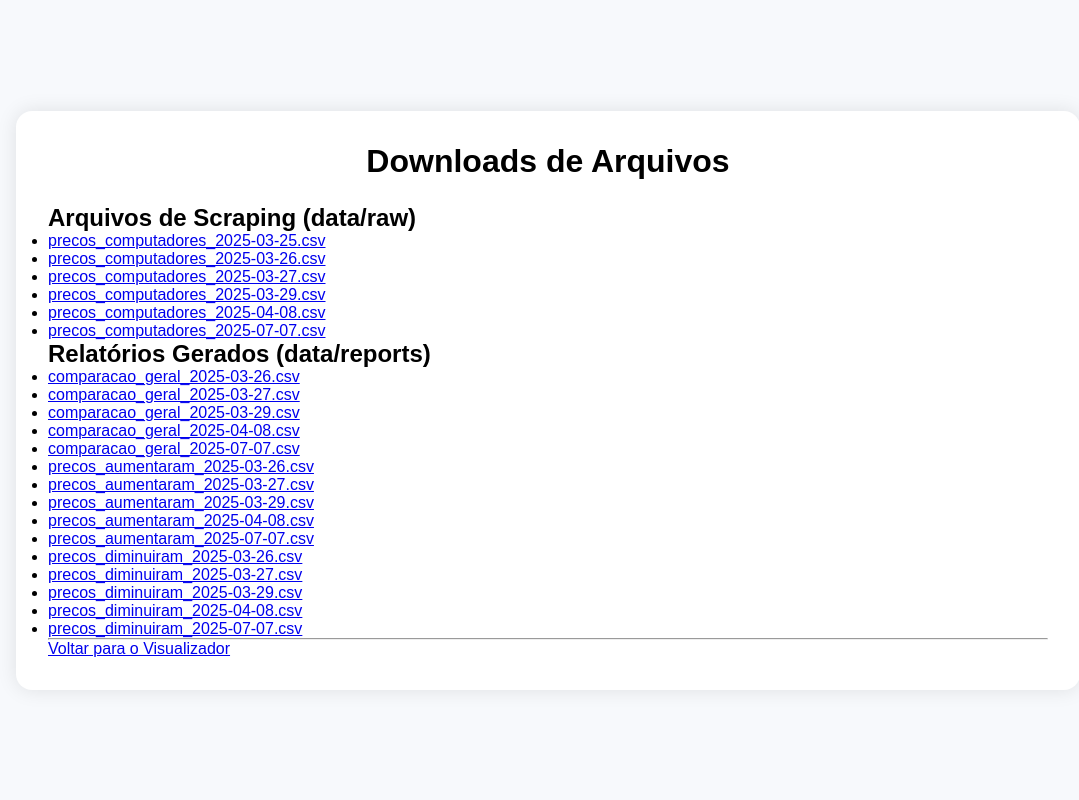
After one commit to emanuelsoares97/pc-price-tracker, a Flask app: page /downloads in a window 1280 px wide. The commit adds this page. Shown: the whole page, without its empty margins (92-1171 px from the left). Run offline with Flask 3, Linux system fonts and the light colour scheme.

Commit message:
criado layout final

```diff
--- a/app.py
+++ b/app.py
@@ -1,4 +1,4 @@
-from flask import Flask, render_template, jsonify, send_from_directory
+from flask import Flask, render_template, jsonify, send_from_directory, render_template_string
 import traceback
 from scripts import scraper_main, comparador_main
 from utils.logger_util import get_logger
@@ -9,8 +9,17 @@ logger = get_logger(__name__)
 
 @app.route('/')
 def index():
-    """Renderiza a página principal com o frontend."""
+    """Renderiza a interface principal do visualizador."""
     return render_template('index.html')
+
+@app.route('/downloads')
+def downloads():
+    """Renderiza a página de downloads de arquivos."""
+    raw_dir = os.path.join('data', 'raw')
+    reports_dir = os.path.join('data', 'reports')
+    raw_files = sorted(os.listdir(raw_dir)) if os.path.exists(raw_dir) else []
+    reports_files = sorted(os.listdir(reports_dir)) if os.path.exists(reports_dir) else []
+    return render_template('downloads.html', raw_files=raw_files, reports_files=reports_files)
 
 @app.route('/scrap', methods=['POST'])
 def scrap():
--- a/data/raw/precos_computadores_2025-07-07.csv
+++ b/data/raw/precos_computadores_2025-07-07.csv
@@ -12,5 +12,5 @@ Computador King Mod Gamer-PC Ryzen 7 9800X3D 64GB DDR5 2TB RTX 5090 WiFi W11 V2,
 Computador King Mod Gamer-PC Powered by ASUS Ryzen 7 9800X3D 32GB DDR5 2TB RTX 5070 Ti WiFi W11,"2 799,90 €",Esgotado,2025-07-07
 Computador King Mod Gamer-PC Ryzen 7 9800X3D 64GB DDR5 2TB RTX 5090 WiFi W11,"5 499,90 €",Esgotado,2025-07-07
 Computador AURA Limited-PC Intel i3 13100F 8GB DDR4 500GB RX 6600 W11,"549,90 €",Esgotado,2025-07-07
+Computador AURA Gamer-PC TEAM 7 EDITION Ryzen 5 7500F 32GB DDR5 1TB RTX 5060 WiFi W11,"899,90 €",Esgotado,2025-07-07
 Computador King Mod Limited-PC Ryzen 7 9700X 32GB DDR5 1TB RTX 5070 Ti WiFi W11,"2 799,90 €",Esgotado,2025-07-07
-Computador AURA Gamer-PC TEAM 7 EDITION Ryzen 5 7500F 32GB DDR5 1TB RTX 5060 WiFi W11,"899,90 €",Esgotado,2025-07-07
--- /dev/null
+++ b/templates/downloads.html
@@ -0,0 +1,32 @@
+<!DOCTYPE html>
+<html lang="pt">
+<head>
+  <meta charset="UTF-8">
+  <meta name="viewport" content="width=device-width, initial-scale=1.0">
+  <title>Downloads - PC Price Tracker</title>
+  <link rel="stylesheet" href="../static/css/style.css">
+</head>
+<body>
+  <div class="container">
+    <h1>Downloads de Arquivos</h1>
+    <h2>Arquivos de Scraping (data/raw)</h2>
+    <ul>
+    {% for f in raw_files %}
+      <li><a href="/download/raw/{{f}}">{{f}}</a></li>
+    {% else %}
+      <li>Nenhum arquivo encontrado.</li>
+    {% endfor %}
+    </ul>
+    <h2>Relatórios Gerados (data/reports)</h2>
+    <ul>
+    {% for f in reports_files %}
+      <li><a href="/download/reports/{{f}}">{{f}}</a></li>
+    {% else %}
+      <li>Nenhum arquivo encontrado.</li>
+    {% endfor %}
+    </ul>
+    <hr>
+    <a href="/" class="button">Voltar para o Visualizador</a>
+  </div>
+</body>
+</html>
--- a/templates/index.html
+++ b/templates/index.html
@@ -20,6 +20,7 @@
 
     <div style="text-align:center; margin-bottom: 1rem;">
       <button id="scrapBtn" onclick="rodarScraping()">Rodar Scraping</button>
+      <a href="/downloads" class="button" style="margin-left: 1rem;">Ver arquivos para download</a>
     </div>
 
     <div class="filtros">
```
Also changed, not shown: 2 other files.
